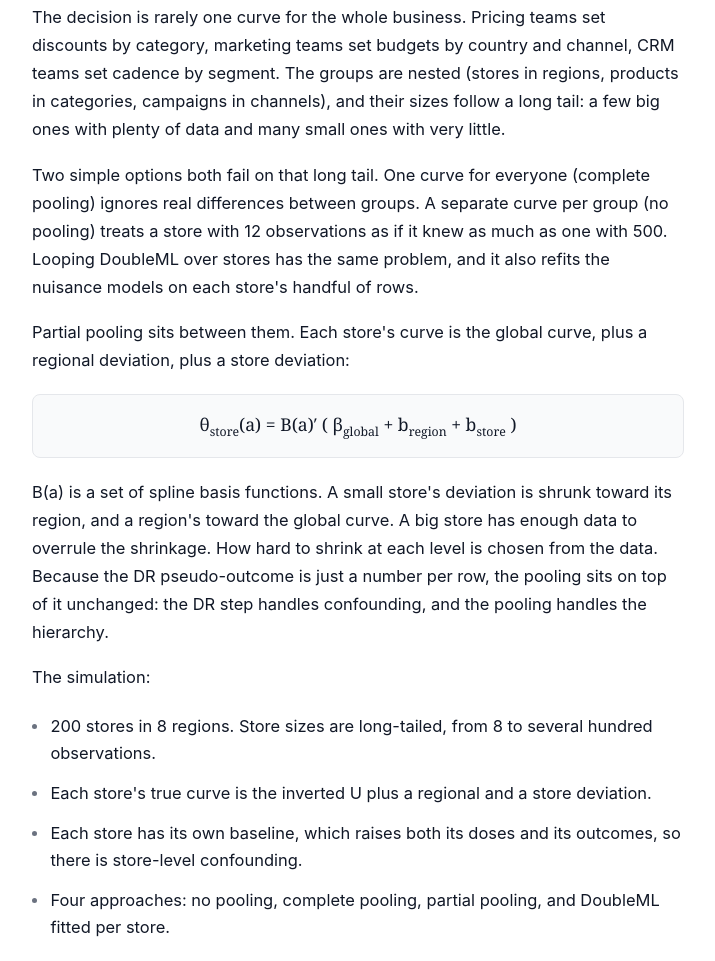
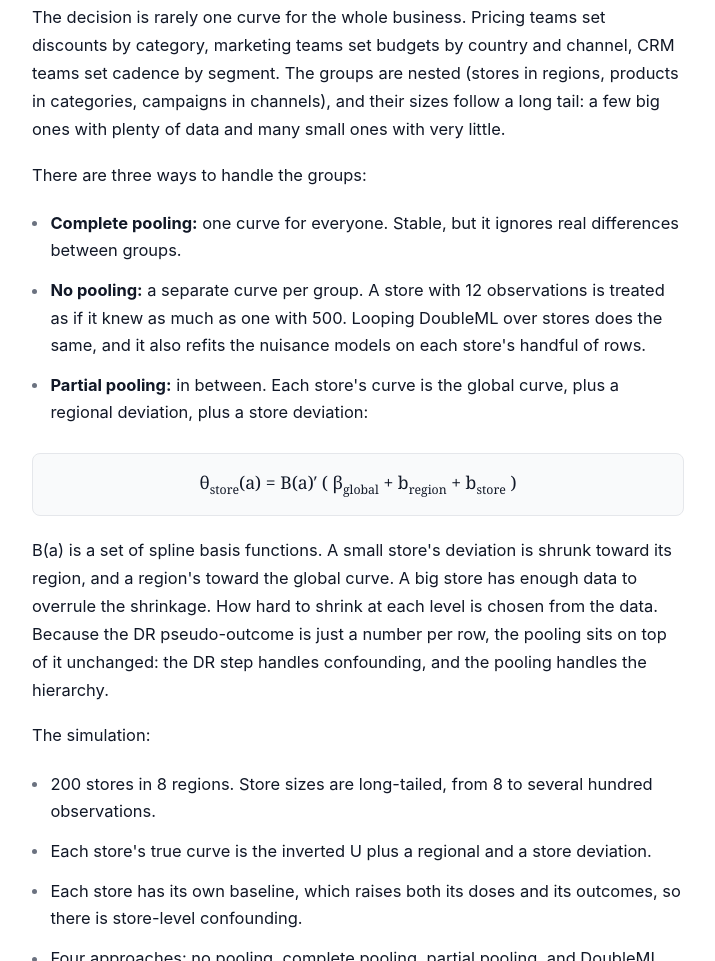
Before and after one commit to raz1470/continuous-dr-learner, a plain HTML site: page article/index.html in a window 1280 px wide. Shown: the part 8567-9528 px from the top of the page, without its empty margins (282-997 px from the left). Drawn offline with Linux system fonts and the light colour scheme.

Commit message:
Section 6: pooling options as bullets
Co-Authored-By: Claude Opus 5.5 <noreply@anthropic.com>
Claude-Session: https://claude.ai/code/session_01NoA5KY9wuz711Uq5R6WhSt

```diff
--- a/article/index.html
+++ b/article/index.html
@@ -391,9 +391,12 @@ select { font: inherit; font-size: .85rem; padding: .3rem .5rem; border: 1px sol
 
   <p>The decision is rarely one curve for the whole business. Pricing teams set discounts by category, marketing teams set budgets by country and channel, CRM teams set cadence by segment. The groups are nested (stores in regions, products in categories, campaigns in channels), and their sizes follow a long tail: a few big ones with plenty of data and many small ones with very little.</p>
 
-  <p>Two simple options both fail on that long tail. One curve for everyone (complete pooling) ignores real differences between groups. A separate curve per group (no pooling) treats a store with 12 observations as if it knew as much as one with 500. Looping DoubleML over stores has the same problem, and it also refits the nuisance models on each store's handful of rows.</p>
-
-  <p>Partial pooling sits between them. Each store's curve is the global curve, plus a regional deviation, plus a store deviation:</p>
+  <p>There are three ways to handle the groups:</p>
+  <ul class="pts">
+    <li><strong>Complete pooling:</strong> one curve for everyone. Stable, but it ignores real differences between groups.</li>
+    <li><strong>No pooling:</strong> a separate curve per group. A store with 12 observations is treated as if it knew as much as one with 500. Looping DoubleML over stores does the same, and it also refits the nuisance models on each store's handful of rows.</li>
+    <li><strong>Partial pooling:</strong> in between. Each store's curve is the global curve, plus a regional deviation, plus a store deviation:</li>
+  </ul>
 
   <div class="eqn">θ<sub>store</sub>(a) = B(a)′ ( β<sub>global</sub> + b<sub>region</sub> + b<sub>store</sub> )</div>
 
```
Also changed, not shown: 1 other file.
